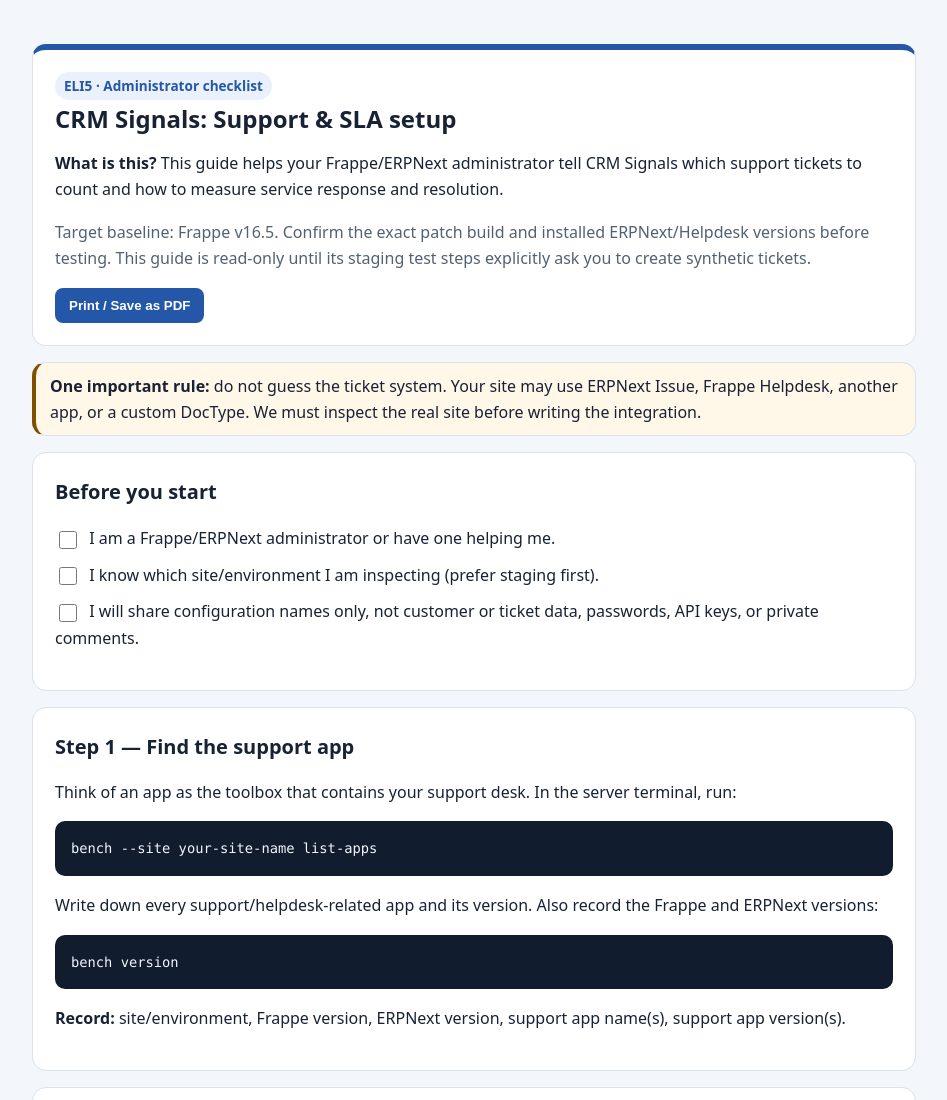
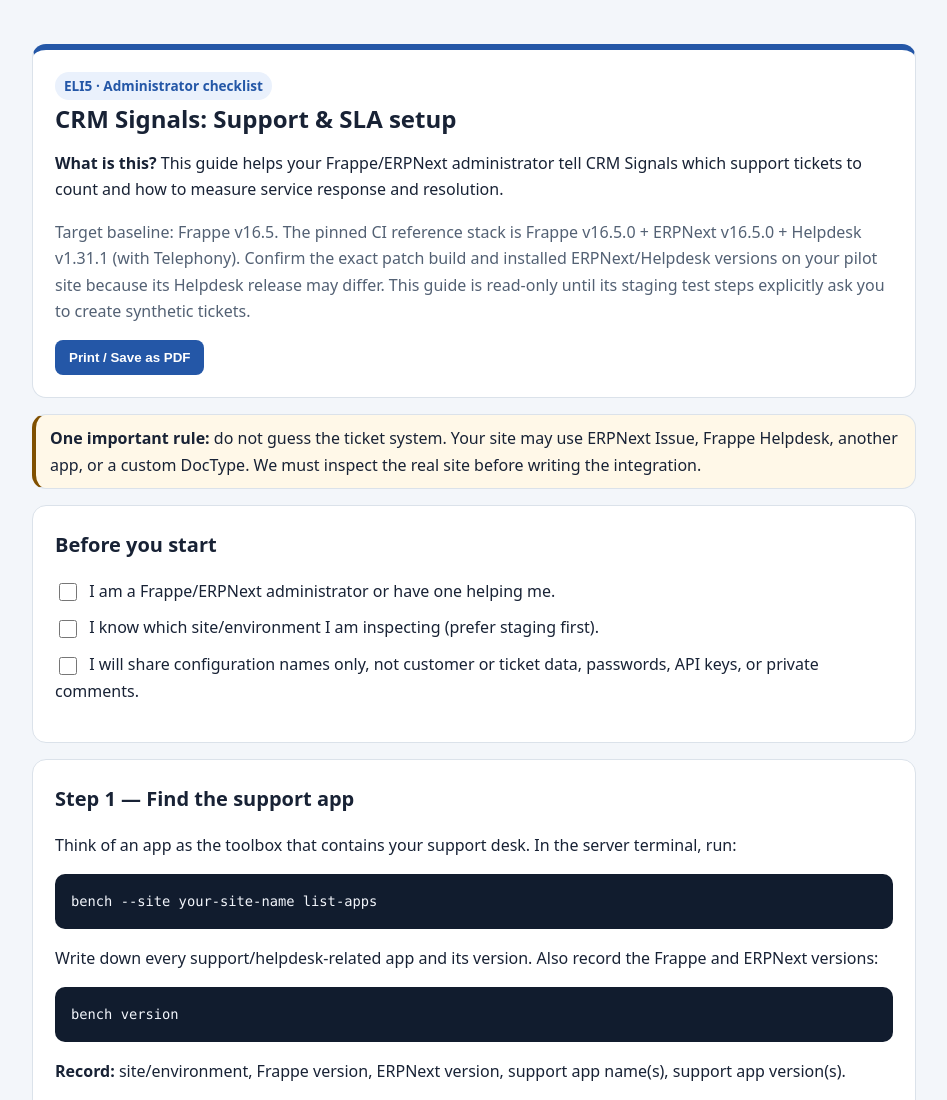
Before and after one commit to MitMike/crm_signals, a website: page docs/CRM_SIGNALS_SUPPORT_CONFIGURATION_GUIDE.html in a window 1280 px wide. Shown: the top 1100 px of the page, without its empty margins (166-1113 px from the left). Drawn offline with Linux system fonts and the light colour scheme.

Commit message:
docs(d3): name pinned v16.5 reference stack

```diff
--- a/docs/CRM_SIGNALS_SUPPORT_CONFIGURATION_GUIDE.html
+++ b/docs/CRM_SIGNALS_SUPPORT_CONFIGURATION_GUIDE.html
@@ -13,7 +13,7 @@
 <span class="tag">ELI5 · Administrator checklist</span>
 <h1>CRM Signals: Support & SLA setup</h1>
 <p><strong>What is this?</strong> This guide helps your Frappe/ERPNext administrator tell CRM Signals which support tickets to count and how to measure service response and resolution.</p>
-<p class="muted">Target baseline: Frappe v16.5. Confirm the exact patch build and installed ERPNext/Helpdesk versions before testing. This guide is read-only until its staging test steps explicitly ask you to create synthetic tickets.</p>
+<p class="muted">Target baseline: Frappe v16.5. The pinned CI reference stack is Frappe v16.5.0 + ERPNext v16.5.0 + Helpdesk v1.31.1 (with Telephony). Confirm the exact patch build and installed ERPNext/Helpdesk versions on your pilot site because its Helpdesk release may differ. This guide is read-only until its staging test steps explicitly ask you to create synthetic tickets.</p>
 <div class="actions"><button onclick="window.print()">Print / Save as PDF</button></div>
 </section>
 <section class="note warning"><strong>One important rule:</strong> do not guess the ticket system. Your site may use ERPNext Issue, Frappe Helpdesk, another app, or a custom DocType. We must inspect the real site before writing the integration.</section>
```
